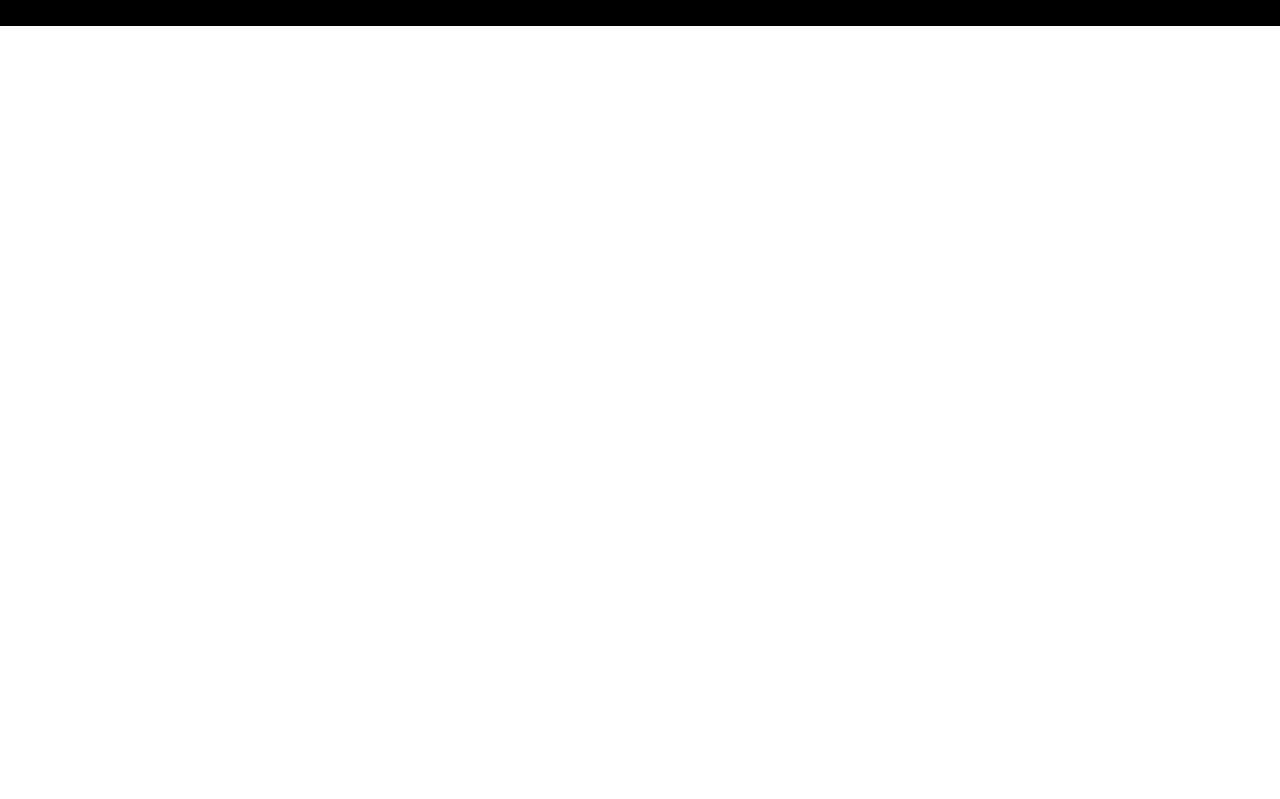
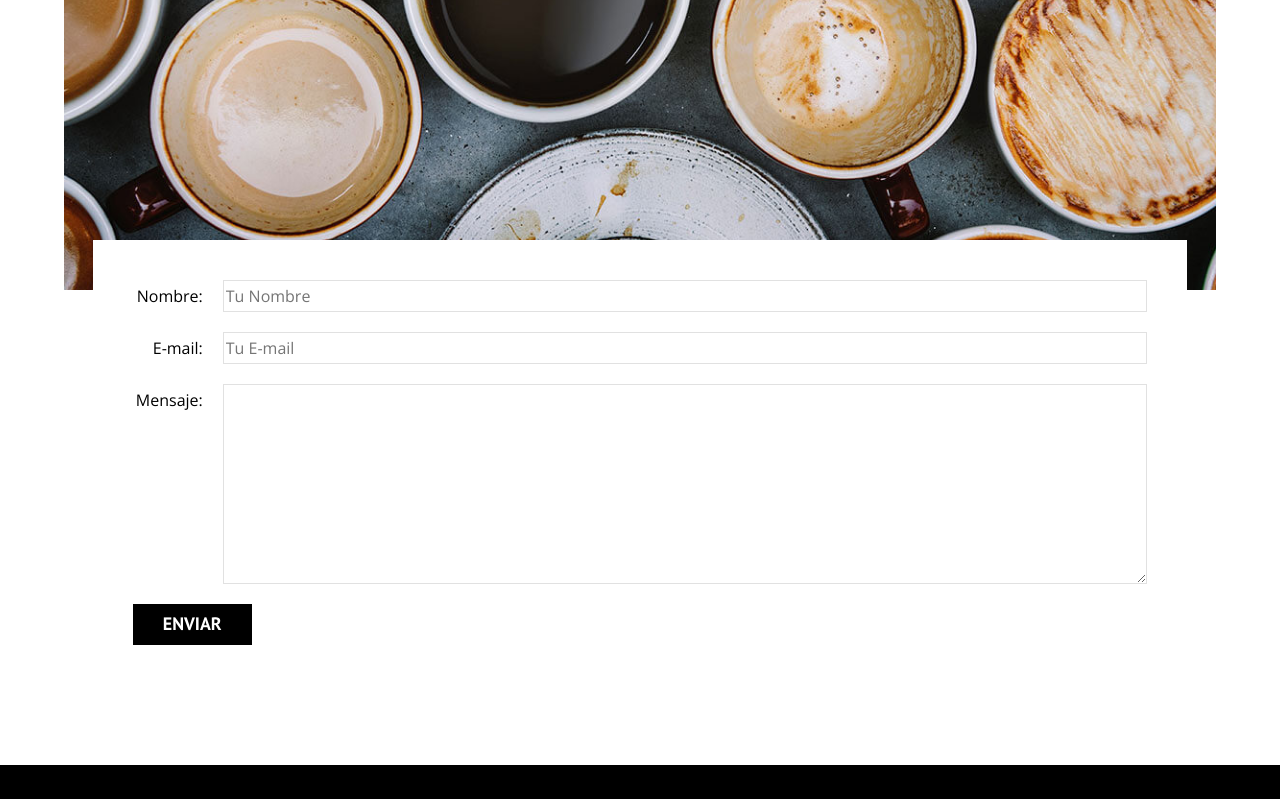
Before and after one commit to JesusTripiana/UDEMY, a plain HTML site: page HTML-CSS-AJAX-SQL-PHP/blogdecafe_inicio/contacto.html in a window 1280 px wide. Shown: the part 812-1611 px from the top of the page. Before the commit the page ends 838 px from the top, so only its background shows below. Drawn offline with nearby package versions, Linux system fonts and the light colour scheme.

Commit message:
Página finalizada

```diff
--- a/HTML-CSS-AJAX-SQL-PHP/blogdecafe_inicio/contacto.html
+++ b/HTML-CSS-AJAX-SQL-PHP/blogdecafe_inicio/contacto.html
@@ -38,7 +38,28 @@
     <main class="contenedor ">
         <h3 class="centrar-texto">Contacto</h3>
 
+        <div class="contacto-bg"></div>
 
+        <form class="formulario">
+            <div class="campo">
+                <label class="campo__label" for="nombre">Nombre:</label>
+                <input class="campo__field" type="text" placeholder="Tu Nombre" id="nombre">
+            </div>
+
+            <div class="campo">
+                <label class="campo__label" for="email">E-mail:</label>
+                <input class="campo__field" type="email" placeholder="Tu E-mail" id="email">
+            </div>
+
+            <div class="campo">
+                <label class="campo__label" for="mensaje">Mensaje:</label>
+                <textarea class="campo__field campo__field--texarea" id="mensaje" ></textarea>
+            </div>
+
+            <div class="campo">
+                <input type="submit" value="Enviar" class="boton boton--primario">
+            </div>
+        </form>
 
     </main>
 
--- a/HTML-CSS-AJAX-SQL-PHP/blogdecafe_inicio/css/style.css
+++ b/HTML-CSS-AJAX-SQL-PHP/blogdecafe_inicio/css/style.css
@@ -144,11 +144,15 @@ text-align: center;
 text-transform: uppercase;
 margin-bottom: 2rem;
 padding: 1rem 3rem;
+border: none;
 }
 @media (min-width: 768px){
      .boton{
          display:inline-block  /* en este caso hace que el botón se encoja  */
      }
+}
+.boton:hover{
+    cursor: pointer;
 }
 .boton--primario{
     background-color: var(--negro);
@@ -221,3 +225,34 @@ padding: 1rem 3rem;
 }
 
 /* PÁGINA CONTACTO */
+.contacto-bg{
+    background-image: url(../img/contacto.jpg);
+    height: 40rem;
+    background-size: cover;
+    background-repeat: no-repeat;
+}
+.formulario{
+    background-color: var(--blanco);
+    margin: -5rem auto 0 auto; /* Poniendo el primer valor es -(negativo) hace que el margen suba y si es +(baje)*/
+    width: 95%;
+    padding: 4rem;
+}
+    /* Explicación de lo que hace en los campos siguientes en video 88 minuto 4 */
+.campo{
+    display: flex;
+    margin-bottom: 2rem;
+
+}
+.campo__label{
+flex: 0 0 9rem;
+text-align: right;
+padding-right: 2rem;
+}
+.campo__field{
+    flex: 1;
+    border: 1px solid var(--gris);
+    width: 100%; /* hace que las cajas se adapten en tamaños pequeños */
+}
+.campo__field--texarea{
+    height: 20rem;
+}
```
